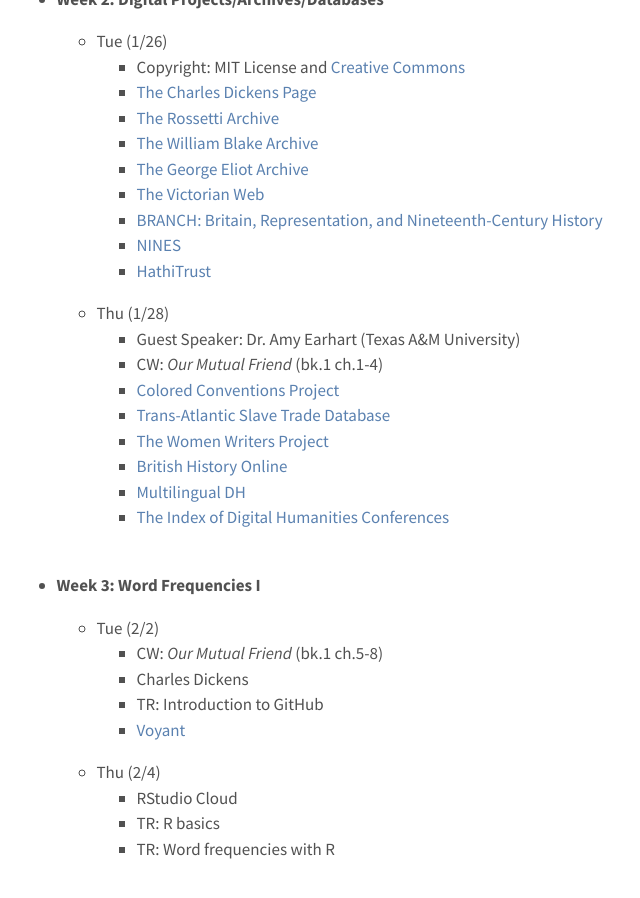
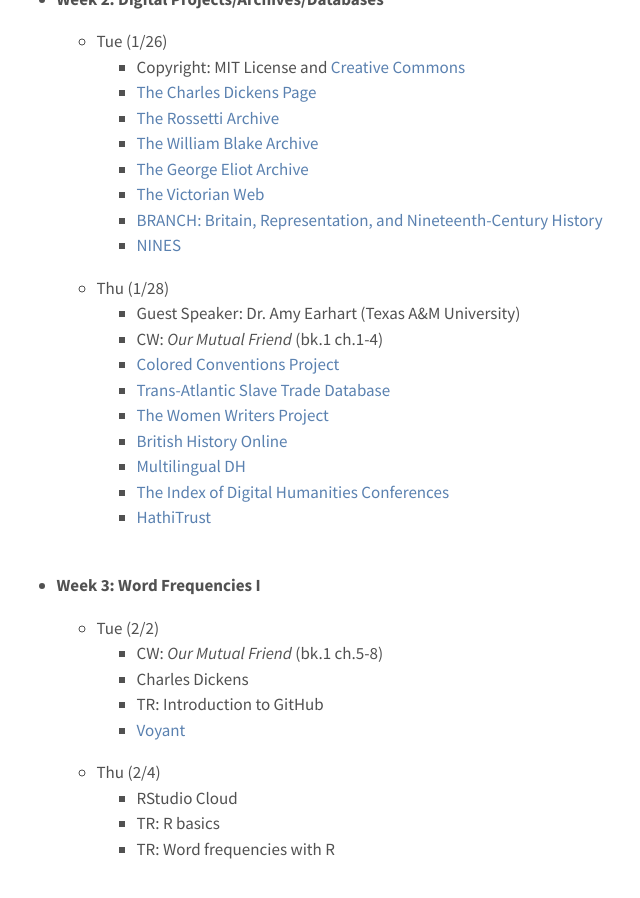
Before and after one commit to elibooklover/ENGL304-Spring2021, a Jekyll site: the page built from syllabus.md, in a window 1280 px wide and 900 px high, scrolled down 6784 px. Shown: the whole window, without its empty margins (326-966 px from the left). Built offline with Jekyll 4.4.1, drawn with Linux system fonts in a browser that asks for light colours; part of the change alters nothing that is shown.

```diff
--- a/syllabus.md
+++ b/syllabus.md
@@ -147,7 +147,6 @@ The course schedule is subject to changes. <br>
     * [The Victorian Web](http://www.victorianweb.org/)
     * [BRANCH: Britain, Representation, and Nineteenth-Century History](http://www.branchcollective.org/)
     * [NINES](https://nines.org/)
-    * [HathiTrust](https://www.hathitrust.org/)
   * Thu (1/28)
     * Guest Speaker: Dr. Amy Earhart (Texas A&M University)
     * CW: <i>Our Mutual Friend</i> (bk.1 ch.1-4)
@@ -157,6 +156,7 @@ The course schedule is subject to changes. <br>
     * [British History Online](https://www.british-history.ac.uk/)
     * [Multilingual DH](http://multilingualdh.org/)
     * [The Index of Digital Humanities Conferences](https://dh-abstracts.library.cmu.edu/)
+    * [HathiTrust](https://www.hathitrust.org/)
 <br>
 <br>
 
```
